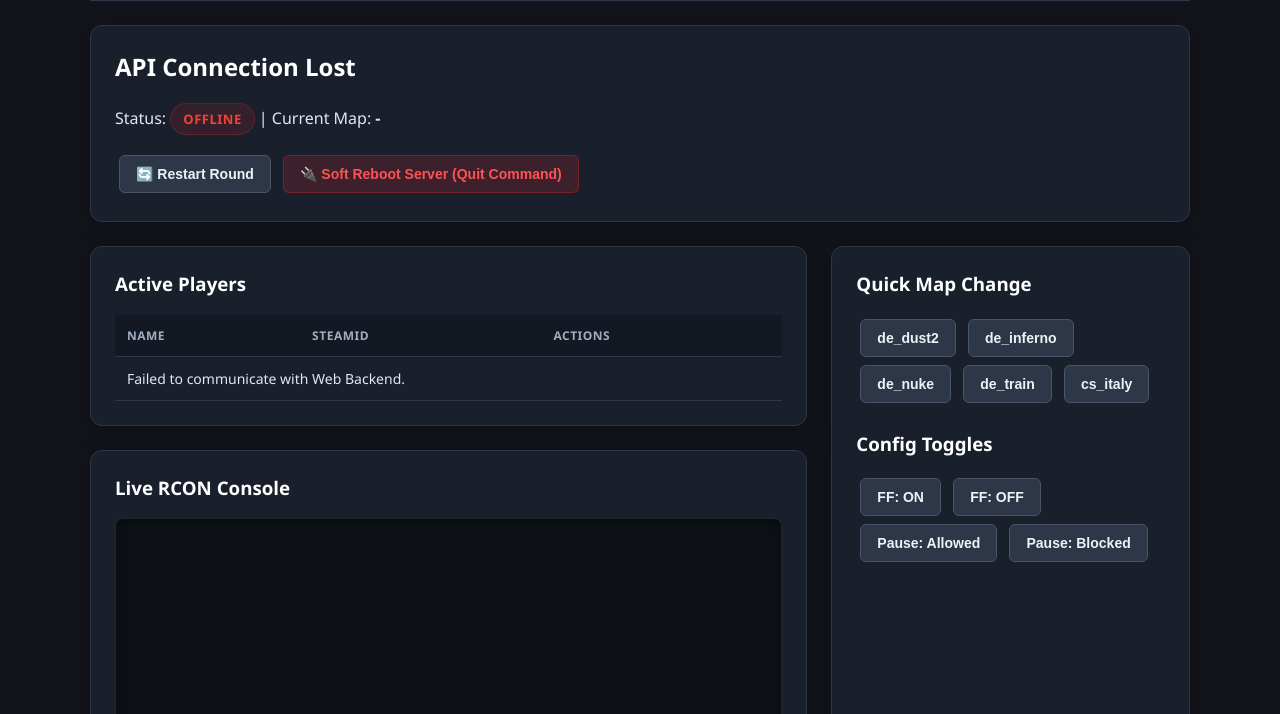
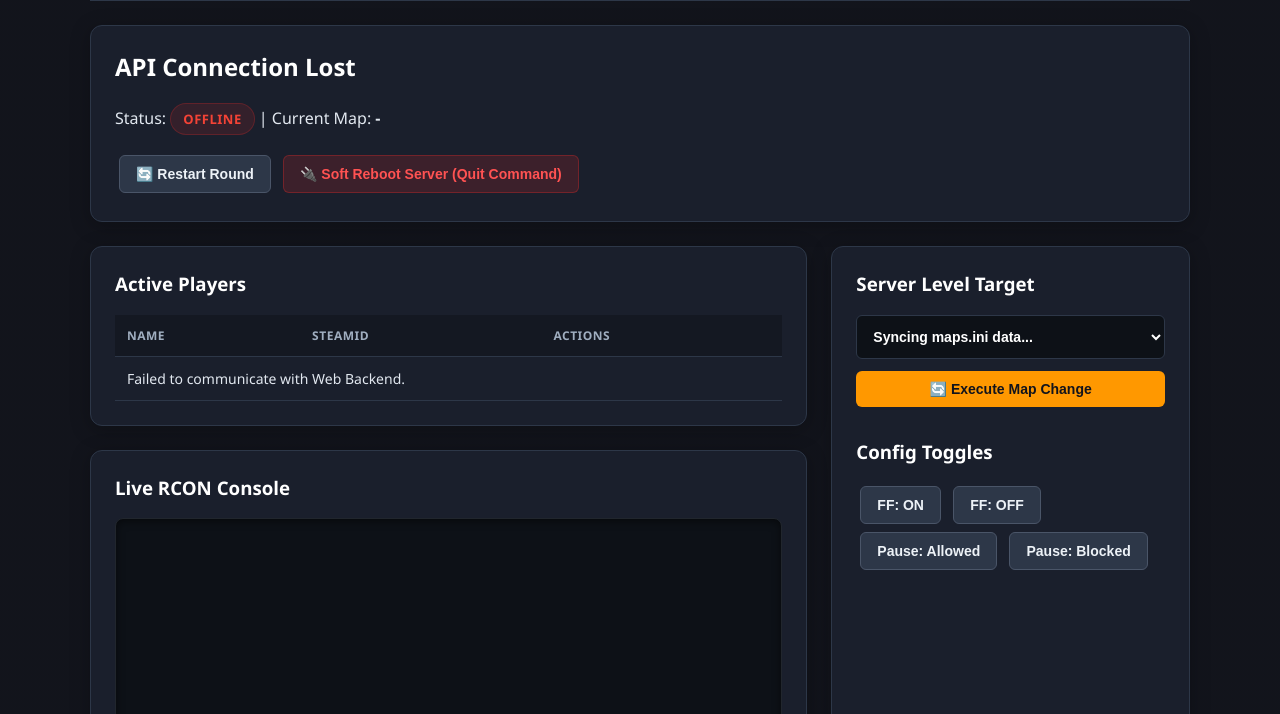
Before and after one commit to honeycs/we, a website: page public/index.html in a window 1280 px wide. Shown: the part 86-800 px from the top of the page. Drawn offline with Linux system fonts and the light colour scheme; no server answers.

Commit message:
Enhance dashboard with map selection dropdown
Added a dropdown for map selection and updated styles for better layout.

```diff
--- a/public/index.html
+++ b/public/index.html
@@ -97,6 +97,20 @@
         #executeCmdBtn { margin: 0; border-radius: 0 6px 6px 0; background: #ff9800; color: #12141c; border: none; font-weight: 700; }
         #executeCmdBtn:hover { background: #e68a00; }
         .server-controls { margin-bottom: 24px; }
+
+        /* Modern dropdown specific styling definitions */
+        .select-group { display: flex; flex-direction: column; gap: 8px; margin-top: 14px; }
+        select {
+            width: 100%;
+            padding: 12px;
+            background: #0d1117;
+            border: 1px solid #2d3748;
+            color: #fff;
+            border-radius: 6px;
+            font-size: 14px;
+            font-weight: 600;
+        }
+        select:focus { outline: none; border-color: #ff9800; }
     </style>
 </head>
 <body>
@@ -144,16 +158,17 @@
                 </div>
             </div>
 
-            <!-- Right Side: Map & Fast Settings -->
+            <!-- Right Side: Config Toggles and maps.ini Dropdown -->
             <div class="card">
-                <h3>Quick Map Change</h3>
-                <button class="rcon-action-btn" data-cmd="changelevel de_dust2">de_dust2</button>
-                <button class="rcon-action-btn" data-cmd="changelevel de_inferno">de_inferno</button>
-                <button class="rcon-action-btn" data-cmd="changelevel de_nuke">de_nuke</button>
-                <button class="rcon-action-btn" data-cmd="changelevel de_train">de_train</button>
-                <button class="rcon-action-btn" data-cmd="changelevel cs_italy">cs_italy</button>
+                <h3>Server Level Target</h3>
+                <div class="select-group">
+                    <select id="mapDropdown">
+                        <option value="">Syncing maps.ini data...</option>
+                    </select>
+                    <button id="changeMapBtn" style="margin: 4px 0 0 0; width: 100%; background: #ff9800; color: #12141c; border: none; font-weight: 700;">🔄 Execute Map Change</button>
+                </div>
 
-                <h3 style="margin-top:24px;">Config Toggles</h3>
+                <h3 style="margin-top:32px;">Config Toggles</h3>
                 <button class="rcon-action-btn" data-cmd="mp_friendlyfire 1">FF: ON</button>
                 <button class="rcon-action-btn" data-cmd="mp_friendlyfire 0">FF: OFF</button>
                 <button class="rcon-action-btn" data-cmd="pausable 1">Pause: Allowed</button>
@@ -162,7 +177,6 @@
         </div>
     </div>
 
-    <!-- External safe JavaScript layer to isolate code from inline validation rules -->
     <script src="/js/dashboard.js"></script>
 </body>
 </html>
```
